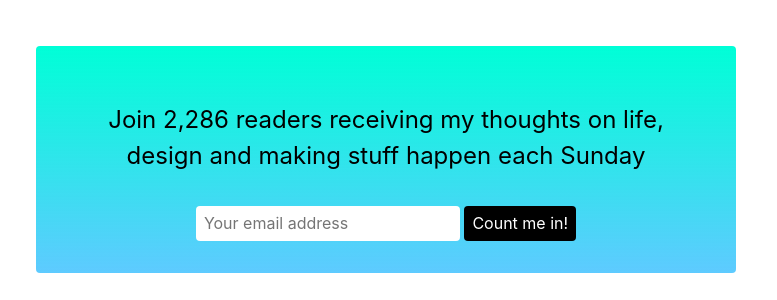
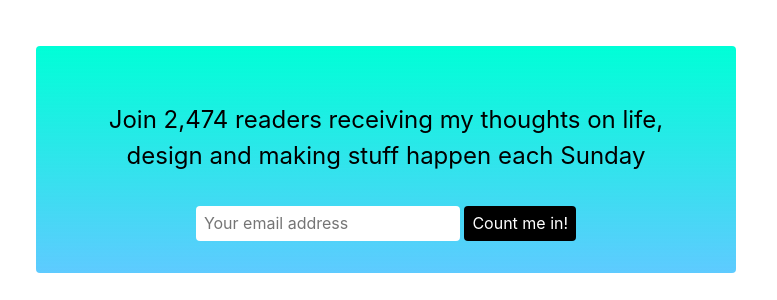
Before and after one commit to j-greig/greig, a Jekyll site: the page built from about.md, in a window 1280 px wide and 900 px high, scrolled down 2021 px. Shown: the part 155-455 px from the top of the window, without its empty margins (236-1013 px from the left). Built offline with Jekyll 4.4.1, drawn with Linux system fonts in a browser that asks for light colours; nearby versions of some CDN libraries; some of the changed text lies outside the part shown.

Commit message:
More readers :)

```diff
--- a/_includes/newsletter-signup.html
+++ b/_includes/newsletter-signup.html
@@ -4,7 +4,7 @@ background: linear-gradient(to top, #28b9ffbf, #00ffd7)" action="//greig.us6.lis
   <div class="{{ include.form_class }}" id="mc_embed_signup_scroll">
     {% capture hidedescription %}{{ include.hide_description }}{% endcapture%}
     <!-- {% if hidedescription != 'true' %} -->
-    <p class="f4 f3-ns measure mb4 normal sans-serif tc lh-copy pa2 pa0-ns">Join 2,286 readers receiving my thoughts on life, design and making stuff happen each Sunday</p>
+    <p class="f4 f3-ns measure mb4 normal sans-serif tc lh-copy pa2 pa0-ns">Join 2,474 readers receiving my thoughts on life, design and making stuff happen each Sunday</p>
     <!-- {% endif %} -->
     <input type="email" value="" name="EMAIL" class="input-reset pa2 br2" id="mce-EMAIL" placeholder="Your email address" required>
     <!-- real people should not fill this in and expect good things - do not remove this or risk form bot signups-->
```
